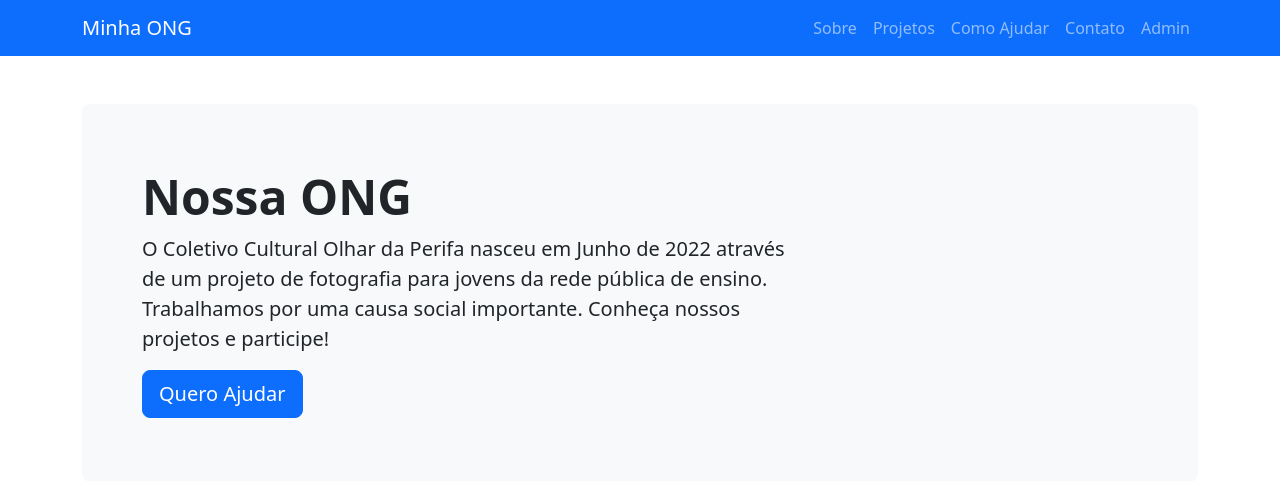
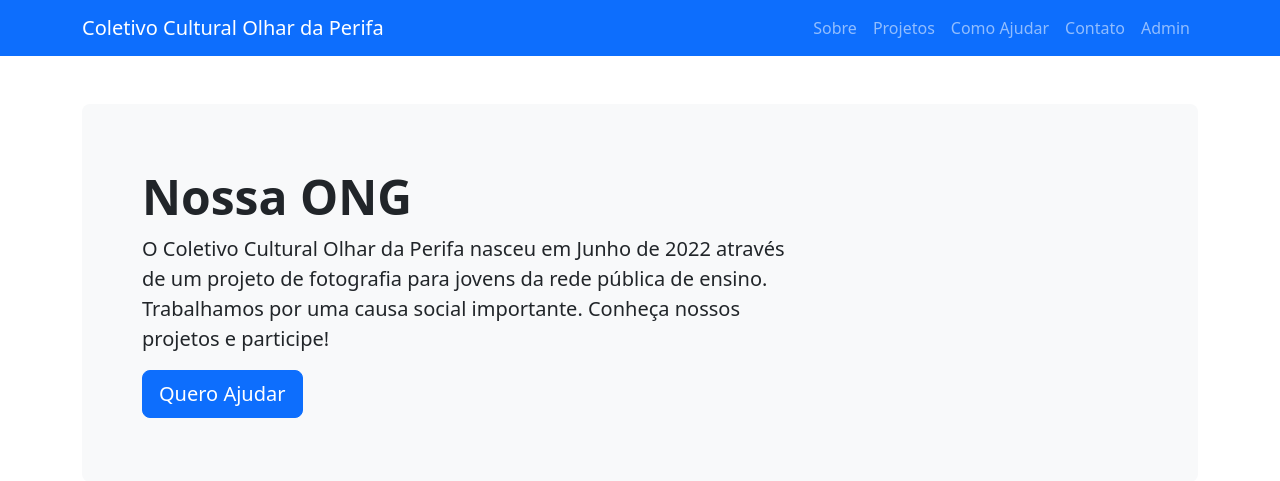
Before and after one commit to Guilherme1-exe/trabalhoWEB3, a Flask app: page / in a window 1280 px wide. Shown: the top 481 px of the page. Run offline with Flask 2, Linux system fonts and the light colour scheme.

Commit message:
Update base.html
lembrei o nome da ong e to alterando pro nome correto

```diff
--- a/ong/templates/base.html
+++ b/ong/templates/base.html
@@ -3,7 +3,7 @@
   <head>
     <meta charset="utf-8">
     <meta name="viewport" content="width=device-width, initial-scale=1">
-    <title>ONG - Landing</title>
+    <title>Olhar da Perifa</title>
     <!-- Bootstrap CDN -->
     <link href="https://cdn.jsdelivr.net/npm/bootstrap@5.3.2/dist/css/bootstrap.min.css" rel="stylesheet">
     <link rel="stylesheet" href="{{ url_for('static', filename='style.css') }}">
@@ -12,7 +12,7 @@
     <!-- Navbar -->
     <nav class="navbar navbar-expand-lg navbar-dark bg-primary">
       <div class="container">
-        <a class="navbar-brand" href="{{ url_for('index') }}">Minha ONG</a>
+        <a class="navbar-brand" href="{{ url_for('index') }}">Coletivo Cultural Olhar da Perifa</a>
         <button class="navbar-toggler" type="button" data-bs-toggle="collapse" data-bs-target="#navmenu">
           <span class="navbar-toggler-icon"></span>
         </button>
```
